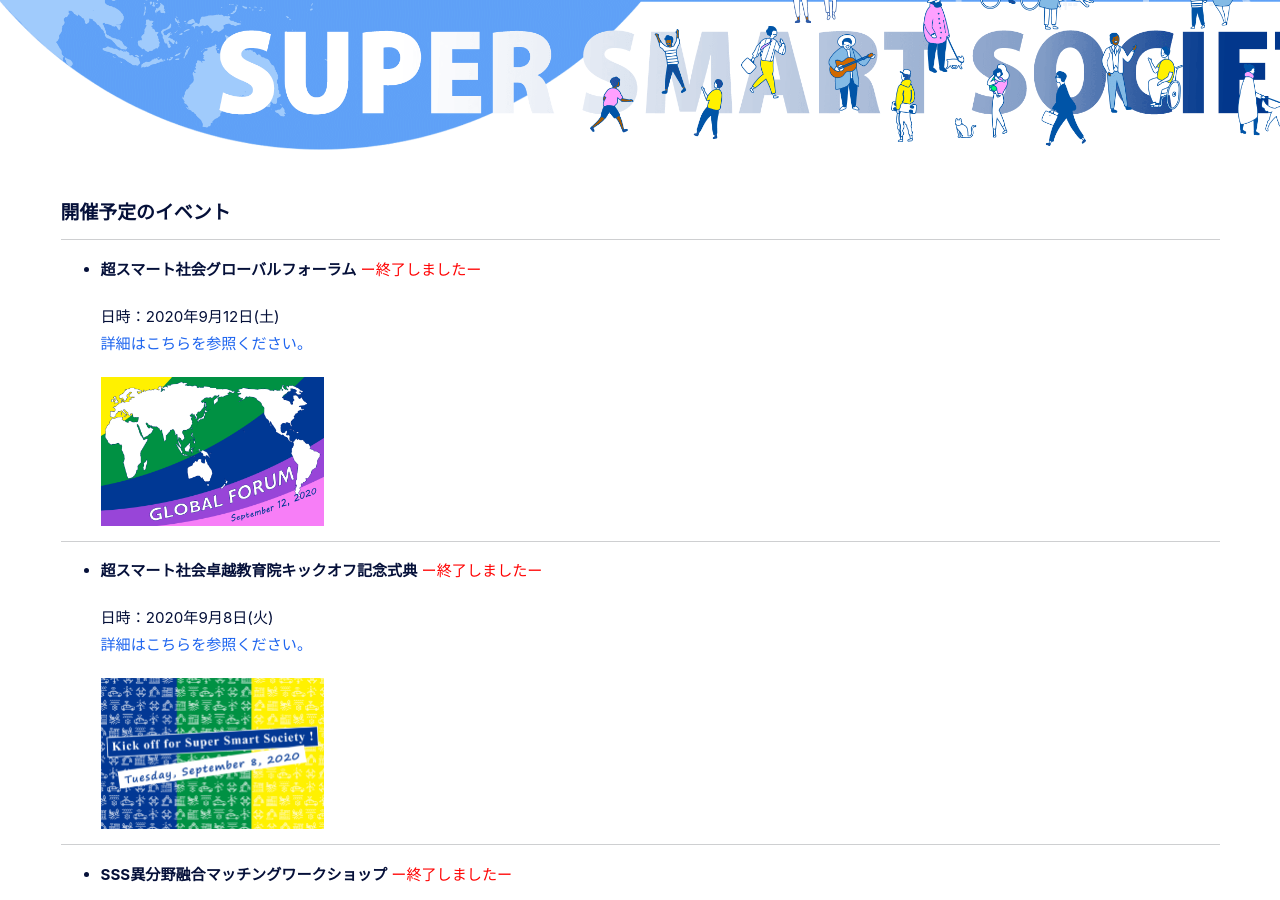
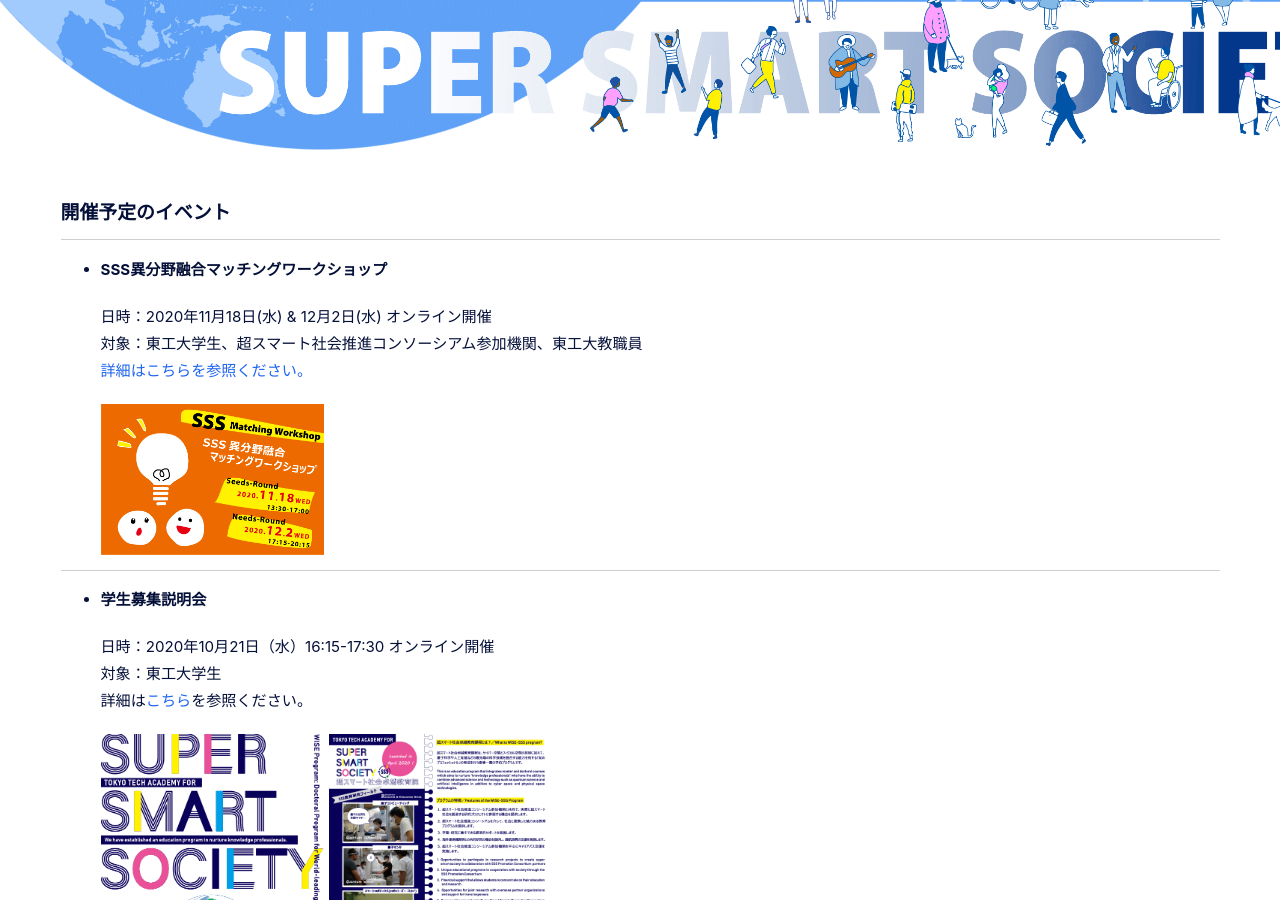
Before and after one commit to fl1d/w0ex.github.io, a Jekyll site: the page built from _pages/event.md, in a window 1280 px wide and 900 px high, scrolled down 288 px. Built offline with Jekyll 4.4.1, drawn with Linux system fonts in a browser that asks for light colours; cached includes are drawn as plain includes; nearby versions of some CDN libraries.

Commit message:
Update event.md

```diff
--- a/_pages/event.md
+++ b/_pages/event.md
@@ -30,6 +30,28 @@ header:
 ---
 
 ## 開催予定のイベント
+
+* **SSS異分野融合マッチングワークショップ**
+
+  日時：2020年11月18日(水) & 12月2日(水) オンライン開催<br>
+  対象：東工大学生、超スマート社会推進コンソーシアム参加機関、東工大教職員<br>
+  [詳細はこちらを参照ください。](https://www.sss.e.titech.ac.jp/event-sss-matching-ws-20201118/)
+  <div style="text-align:left"><img src="/assets/images/matchingWS_2020fall.png" width="20%" height="20%" />
+  </div>
+
+<hr>
+
+* **学生募集説明会**
+
+  日時：2020年10月21日（水）16:15-17:30 オンライン開催<br>
+  対象：東工大学生<br>
+  詳細は[こちら](/info-session-fall2020)を参照ください。
+  <div style="text-align:left"><a href="/images/ais_fall2020_01.png"><img src="/assets/images/ais_fall2020_01.png" width="20%" height="20%" />
+  </a>
+  <a href="/images/ais_fall2020_02.png"><img src="/assets/images/ais_fall2020_02.png" width="20%" height="20%" />
+  </a>
+  </div>
+  <br>
 
 * **超スマート社会グローバルフォーラム**<span style="color:Red"> ー終了しましたー</span>
 
```
